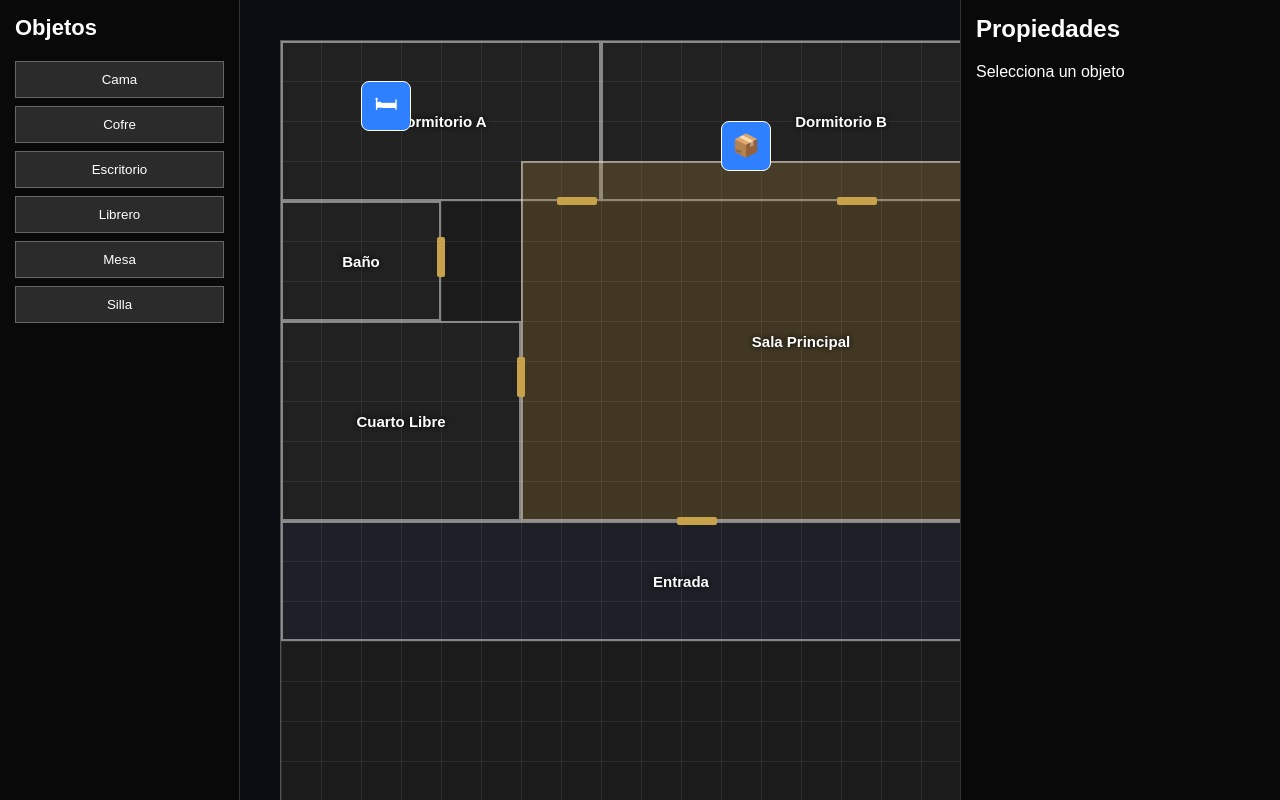
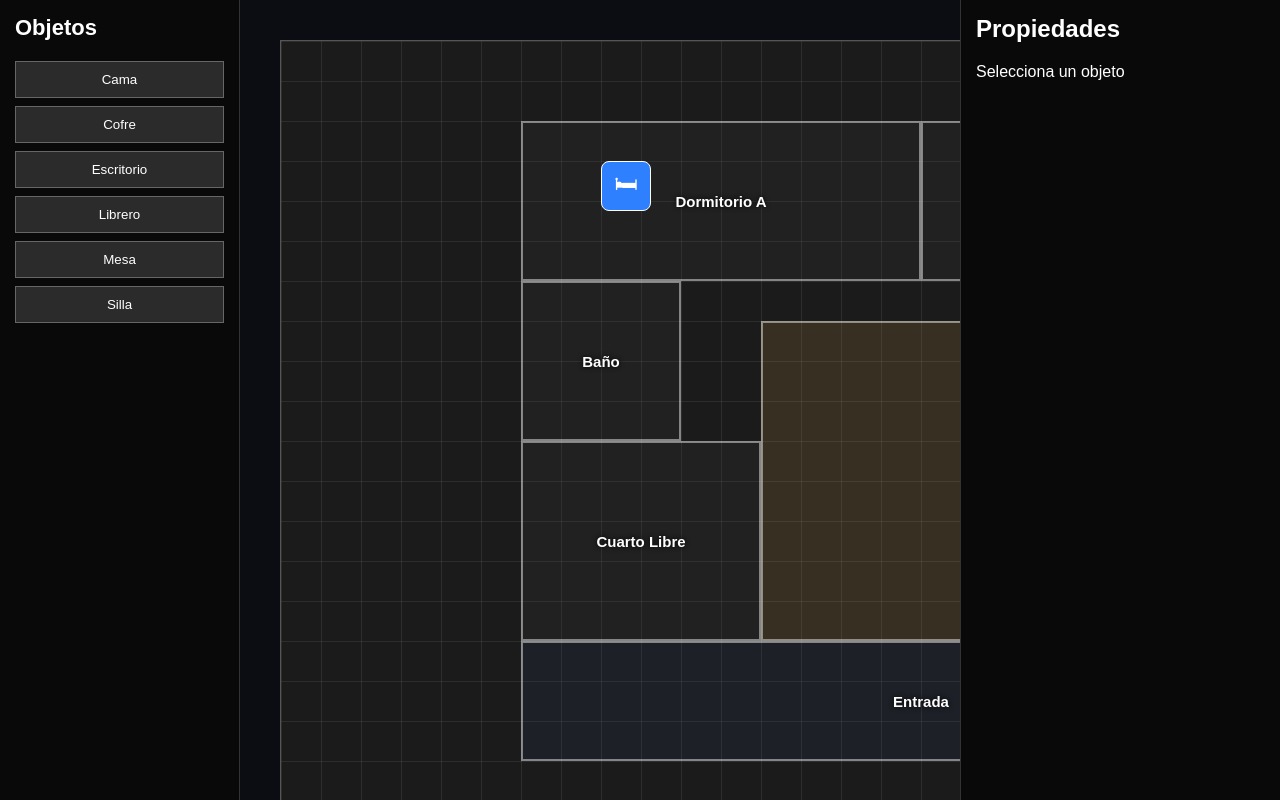
Before and after one commit to Golden-Ganso/West-Marches---Reynosa, a plain HTML site: page gremio.html in a window 1280 px wide. Drawn offline with Linux system fonts and the light colour scheme.

Commit message:
Se mejora croquis

```diff
--- a/css/gremio.css
+++ b/css/gremio.css
@@ -105,7 +105,7 @@ body {
 
     width: 1200px;
 
-    height: 800px;
+    height: 900px;
 
     flex-shrink: 0;
 
--- a/js/gremio.js
+++ b/js/gremio.js
@@ -1,4 +1,8 @@
 const cellSize = 40;
+
+// Posiciona toda la casa dentro del terreno
+const houseOffsetX = 6;
+const houseOffsetY = 2;
 
 const rooms = [
 
@@ -6,15 +10,15 @@ const rooms = [
     name: "Dormitorio A",
     x: 0,
     y: 0,
-    w: 8,
+    w: 10,
     h: 4
 },
 
 {
     name: "Dormitorio B",
-    x: 8,
+    x: 10,
     y: 0,
-    w: 12,
+    w: 10,
     h: 4
 },
 
@@ -23,13 +27,13 @@ const rooms = [
     x: 0,
     y: 4,
     w: 4,
-    h: 3
+    h: 4
 },
 
 {
     name: "Cuarto Libre",
     x: 0,
-    y: 7,
+    y: 8,
     w: 6,
     h: 5
 },
@@ -38,16 +42,16 @@ const rooms = [
     name: "Sala Principal",
     type: "hall",
     x: 6,
-    y: 3,
+    y: 5,
     w: 14,
-    h: 9
+    h: 8
 },
 
 {
     name: "Entrada",
     type: "entry",
     x: 0,
-    y: 12,
+    y: 13,
     w: 20,
     h: 3
 }
@@ -84,7 +88,7 @@ const objects = [
 
     description: "Objetos personales.",
 
-    x: 11,
+    x: 12,
     y: 2,
 
     container: true,
@@ -112,13 +116,11 @@ const icons = {
     desk: "🗄",
 
     table: "🪵"
-
 };
 
 const grid = document.getElementById("guild-grid");
 
 renderRooms();
-renderDoors();
 renderObjects();
 
 function renderRooms() {
@@ -129,16 +131,22 @@ function renderRooms() {
 
         div.className = "room";
 
-        div.style.left = `${room.x * cellSize}px`;
-        div.style.top = `${room.y * cellSize}px`;
+        div.style.left =
+            `${(room.x + houseOffsetX) * cellSize}px`;
 
-        div.style.width = `${room.w * cellSize}px`;
-        div.style.height = `${room.h * cellSize}px`;
+        div.style.top =
+            `${(room.y + houseOffsetY) * cellSize}px`;
+
+        div.style.width =
+            `${room.w * cellSize}px`;
+
+        div.style.height =
+            `${room.h * cellSize}px`;
 
         if (room.type === "hall") {
 
             div.style.background =
-                "rgba(180,140,60,.25)";
+                "rgba(180,140,60,.18)";
         }
 
         if (room.type === "entry") {
@@ -155,76 +163,6 @@ function renderRooms() {
 
 }
 
-function renderDoors() {
-
-    const doors = [
-
-        // Dormitorio A -> Sala
-        {
-            x: 7,
-            y: 4,
-            horizontal: true
-        },
-
-        // Dormitorio B -> Sala
-        {
-            x: 14,
-            y: 4,
-            horizontal: true
-        },
-
-        // Baño -> Sala
-        {
-            x: 4,
-            y: 5,
-            horizontal: false
-        },
-
-        // Cuarto Libre -> Sala
-        {
-            x: 6,
-            y: 8,
-            horizontal: false
-        },
-
-        // Entrada Principal
-        {
-            x: 10,
-            y: 12,
-            horizontal: true
-        }
-
-    ];
-
-    doors.forEach(door => {
-
-        const div = document.createElement("div");
-
-        div.className = "door";
-
-        if (door.horizontal) {
-
-            div.style.width = "40px";
-            div.style.height = "8px";
-
-        } else {
-
-            div.style.width = "8px";
-            div.style.height = "40px";
-        }
-
-        div.style.left =
-            `${door.x * cellSize - 4}px`;
-
-        div.style.top =
-            `${door.y * cellSize - 4}px`;
-
-        grid.appendChild(div);
-
-    });
-
-}
-
 function renderObjects() {
 
     objects.forEach(obj => {
@@ -234,10 +172,10 @@ function renderObjects() {
         div.className = "object";
 
         div.style.left =
-            `${obj.x * cellSize}px`;
+            `${(obj.x + houseOffsetX) * cellSize}px`;
 
         div.style.top =
-            `${obj.y * cellSize}px`;
+            `${(obj.y + houseOffsetY) * cellSize}px`;
 
         div.title = obj.name;
 
@@ -262,17 +200,22 @@ function renderObjects() {
 function showProperties(obj) {
 
     let html = `
+
     <div class="property-card">
 
         <h3>${obj.name}</h3>
 
         <p>
+
             <strong>Propietario:</strong>
             ${obj.owner ?? "Nadie"}
+
         </p>
 
         <p>
+
             ${obj.description ?? ""}
+
         </p>
     `;
 
@@ -294,7 +237,7 @@ function showProperties(obj) {
 
         html += `
             <div class="inventory-actions">
-                <button>
+                <button id="add-item-btn">
                     Agregar Objeto
                 </button>
             </div>
@@ -305,8 +248,8 @@ function showProperties(obj) {
     </div>
     `;
 
-    document
-        .getElementById("selected-object")
-        .innerHTML = html;
+    document.getElementById(
+        "selected-object"
+    ).innerHTML = html;
 
 }
```
